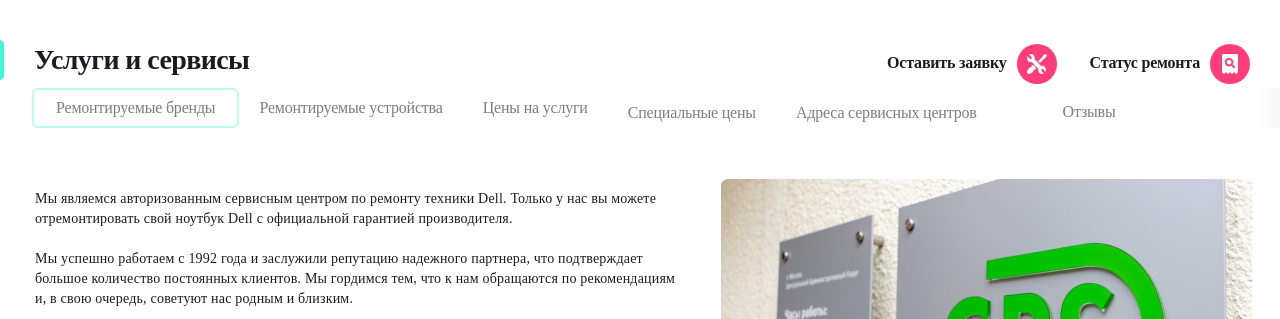
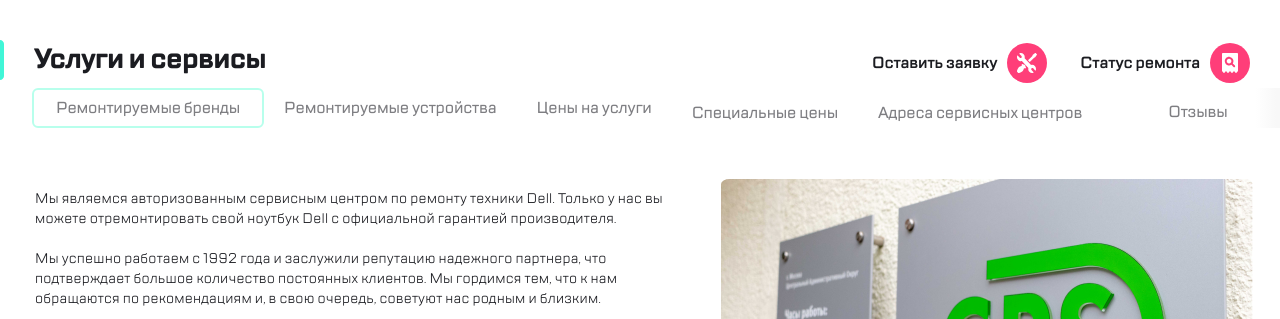
Before and after one commit to Leeasdw/maket_kata_cps, a plain HTML site: page index.html in a window 1280 px wide. Shown: the top 319 px of the page. Drawn offline with Linux system fonts and the light colour scheme; the site is published under a folder, as on GitHub Pages, so addresses that start at the root find nothing.

Commit message:
Update style.css

```diff
--- a/style.css
+++ b/style.css
@@ -1,24 +1,24 @@
 @font-face {
     font-family: 'TTLakes';
-    src: url(/fonts/TTLakes-Regular.ttf) format('ttf'), url(/fonts/TTLakes-Regular.woff) format('woff');
+    src: url(fonts/TTLakes-Regular.ttf) format('ttf'), url(fonts/TTLakes-Regular.woff) format('woff');
     font-weight: 400;
   }
 
   @font-face {
     font-family: 'TTLakes';
-    src: url(/fonts/TTLakes-Bold.ttf) format('ttf'), url(/fonts/TTLakes-Bold.woff) format('woff');
+    src: url(fonts/TTLakes-Bold.ttf) format('ttf'), url(fonts/TTLakes-Bold.woff) format('woff');
     font-weight: 700;
   }
 
   @font-face {
     font-family: 'TTLakes';
-    src: url(/fonts/TTLakes-Medium.ttf) format('ttf'), url(/fonts/TTLakes-Medium.woff) format('woff');
+    src: url(fonts/TTLakes-Medium.ttf) format('ttf'), url(fonts/TTLakes-Medium.woff) format('woff');
     font-weight: 500;
   }
 
   @font-face {
     font-family: 'TTLakes';
-    src: url(/fonts/TTLakes-DemiBold.ttf) format('ttf'), url(/fonts/TTLakes-DemiBold.woff) format('woff');
+    src: url(fonts/TTLakes-DemiBold.ttf) format('ttf'), url(fonts/TTLakes-DemiBold.woff) format('woff');
     font-weight: 600;
   }
 * {
```
